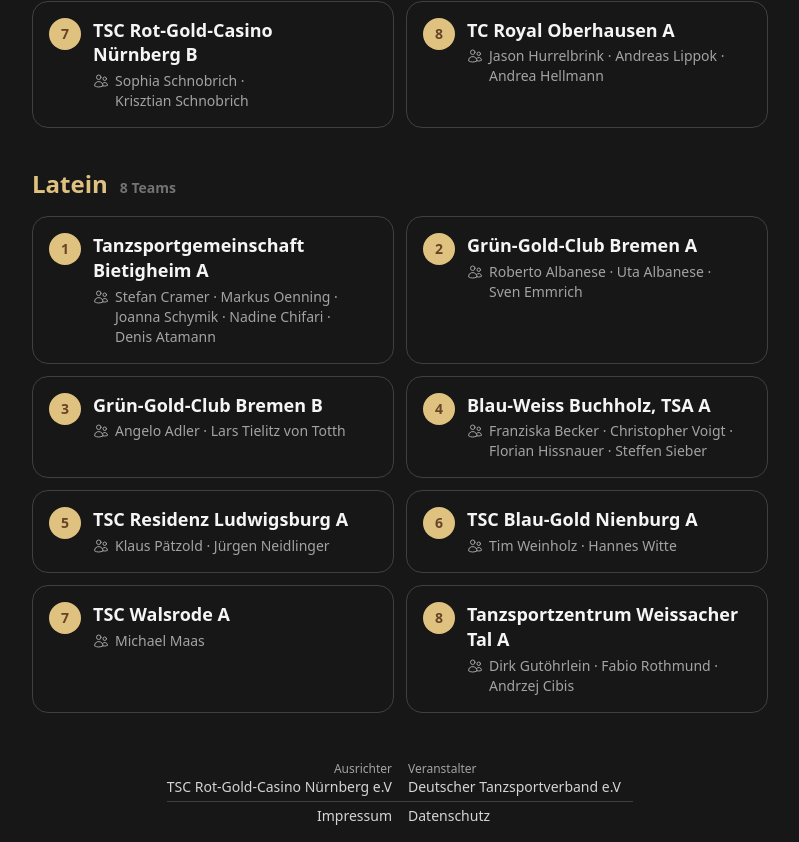
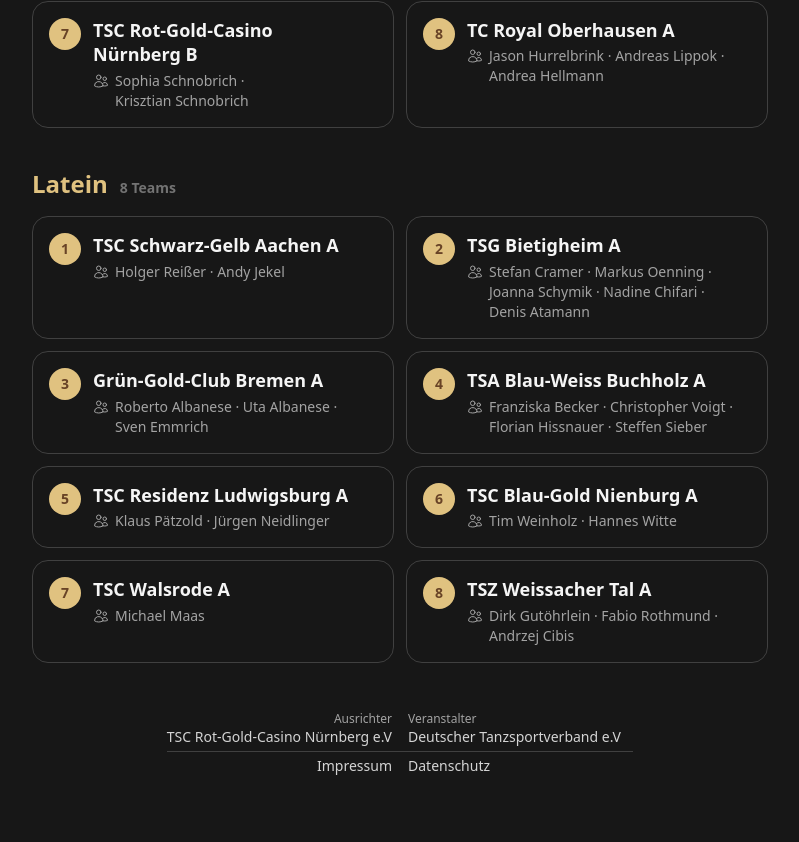
Before and after one commit to TSC-Rot-Gold-Casino-Nurnberg-e-V/dm-formationen, a Next.js app: page /teams in a window 1280 px wide. Shown: the part 678-1520 px from the top of the page, without its empty margins (240-1039 px from the left). After the commit the page ends 1470 px from the top, so only its background shows below. Built offline with nearby package versions, Linux system fonts and the light colour scheme.

Commit message:
feat: update team names and trainers in the page content

```diff
--- a/app/teams/page.tsx
+++ b/app/teams/page.tsx
@@ -59,7 +59,11 @@
     title: "Latein",
     teams: [
       {
-        name: "Tanzsportgemeinschaft Bietigheim A",
+        name: "TSC Schwarz-Gelb Aachen A",
+        trainers: ["Holger Reißer", "Andy Jekel"],
+      },
+      {
+        name: "TSG Bietigheim A",
         trainers: [
           "Stefan Cramer",
           "Markus Oenning",
@@ -73,11 +77,7 @@
         trainers: ["Roberto Albanese", "Uta Albanese", "Sven Emmrich"],
       },
       {
-        name: "Grün-Gold-Club Bremen B",
-        trainers: ["Angelo Adler", "Lars Tielitz von Totth"],
-      },
-      {
-        name: "Blau-Weiss Buchholz, TSA A",
+        name: "TSA Blau-Weiss Buchholz A",
         trainers: [
           "Franziska Becker",
           "Christopher Voigt",
@@ -98,7 +98,7 @@
         trainers: ["Michael Maas"],
       },
       {
-        name: "Tanzsportzentrum Weissacher Tal A",
+        name: "TSZ Weissacher Tal A",
         trainers: ["Dirk Gutöhrlein", "Fabio Rothmund", "Andrzej Cibis"],
       },
     ],
```
